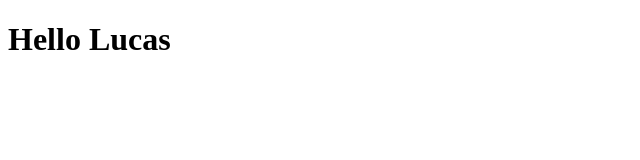
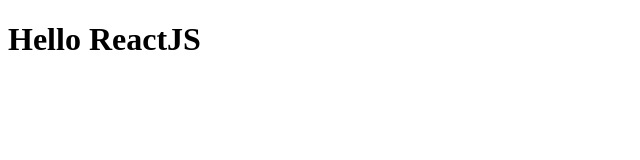
Before and after one commit to lucasmfg7/github-explorer, a React app: page / in a window 1280 px wide. Shown: the top 160 px of the page, without its empty margins (0-640 px from the left). Built offline with nearby package versions, Linux system fonts and the light colour scheme.

Commit message:
Webpack Dev Server

```diff
--- a/package.json
+++ b/package.json
@@ -15,6 +15,7 @@
     "babel-loader": "^8.2.3",
     "html-webpack-plugin": "^5.5.0",
     "webpack": "^5.65.0",
-    "webpack-cli": "^4.9.1"
+    "webpack-cli": "^4.9.1",
+    "webpack-dev-server": "^4.7.2"
   }
 }
--- a/src/App.jsx
+++ b/src/App.jsx
@@ -1,4 +1,4 @@
 import React from "react";
 export function App() {
-  return <h1>Hello Lucas</h1>;
+  return <h1>Hello ReactJS</h1>;
 }
--- a/webpack.config.js
+++ b/webpack.config.js
@@ -6,6 +6,7 @@
   entry: path.resolve(__dirname, "src", "index.jsx"),
   output: { path: path.resolve(__dirname, "dist"), filename: "bundle.js" },
   resolve: { extensions: [".js", ".jsx"] },
+  devServer: { static: path.resolve(__dirname, "public") },
   plugins: [
     new HtmlWebpackPlugin({
       template: path.resolve(__dirname, "public", "index.html"),
```
Also changed, not shown: 1 other file (tests, documents, lock files or other folders).
